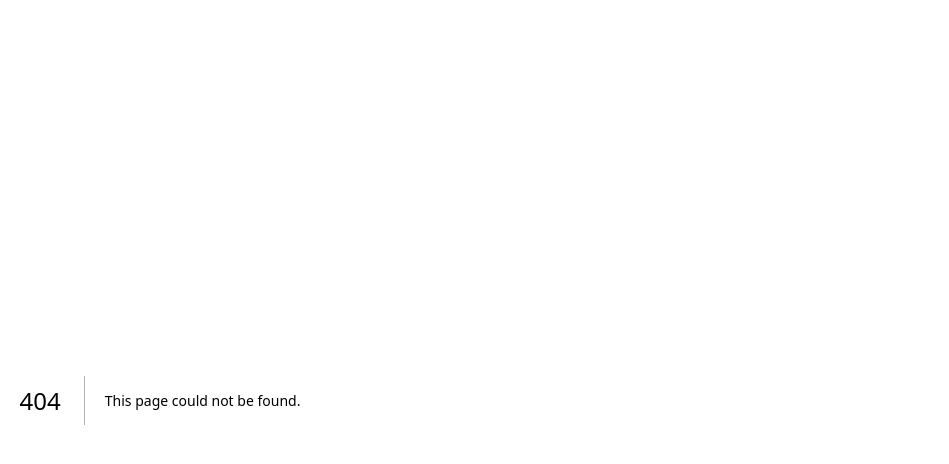
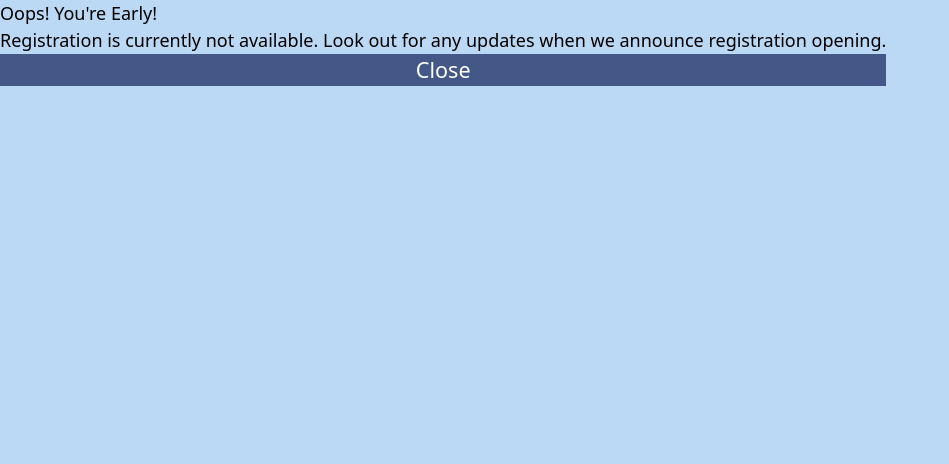
Before and after one commit to victoriaemily/SASE-SCRC, a Next.js app: page /components/WarningModal in a window 1280 px wide. Before the commit this address had no page. Shown: the top 464 px of the page, without its empty margins (0-949 px from the left). Built offline with nearby package versions, Linux system fonts and the light colour scheme.

Commit message:
Added warning popup when trying to register

```diff
--- /dev/null
+++ b/src/pages/components/CloseButton.jsx
@@ -0,0 +1,14 @@
+import React from "react";
+
+export default function CloseButton({ handleClose, closeParam }) {
+  return (
+    <button
+      className="close-button"
+      onClick={() => {
+        handleClose(closeParam);
+      }}
+    >
+      Close
+    </button>
+  );
+}
--- a/src/pages/components/CloseEventButton.jsx
+++ /dev/null
@@ -1,16 +0,0 @@
-import React from "react";
-
-export default function CloseEventButton({ handleFlipDivider, eventId }) {
-  return (
-    <div className="close-event-container">
-      <button
-        className="close-event-button"
-        onClick={() => {
-          handleFlipDivider(eventId);
-        }}
-      >
-        Close
-      </button>
-    </div>
-  );
-}
--- /dev/null
+++ b/src/pages/components/WarningModal.jsx
@@ -0,0 +1,20 @@
+import React from "react";
+import CloseButton from "./CloseButton";
+
+export default function WarningModal({ isModalOpen, setIsModalOpen }) {
+  return (
+    <div
+      id="warning-modal"
+      className={`modal-overlay${isModalOpen ? "" : " hide-modal"}`}
+    >
+      <div className="modal">
+        <h2>Oops! You're Early!</h2>
+        <p>
+          Registration is currently not available. Look out for any updates when
+          we announce registration opening.
+        </p>
+        <CloseButton handleClose={setIsModalOpen} closeParam={false} />
+      </div>
+    </div>
+  );
+}
--- a/src/styles/app.css
+++ b/src/styles/app.css
@@ -8,6 +8,7 @@
 @import "./banner-animation.css";
 @import "./about.css";
 @import "./event-page.css";
+@import "./modal.css";
 
 :root {
   --header-size: 5dvh;
@@ -87,6 +88,10 @@ body {
   border: none;
 }
 
+.no-overflow {
+  overflow: hidden;
+}
+
 .paragraph-hyperlink {
   font-weight: 500;
   text-decoration: underline;
@@ -94,6 +99,22 @@ body {
 
 .paragraph-hyperlink:hover {
   color: var(--blue4);
+}
+
+.close-button {
+  background: var(--blue3);
+  flex: 1;
+  color: white;
+  display: flex;
+  align-items: center;
+  justify-content: center;
+  width: 100%;
+  height: 100%;
+  font-size: 1.2em;
+}
+
+.close-button:hover {
+  background: var(--blue4);
 }
 
 @keyframes fade-in {
@@ -119,6 +140,9 @@ body {
 }
 @media (min-width: 961px) {
   /* tablet, landscape iPad, lo-res laptops ands desktops */
+  .scroll-container {
+    margin: 0 15dvw;
+  }
   body {
     font-size: 1.35em;
   }
--- /dev/null
+++ b/src/styles/modal.css
@@ -0,0 +1,73 @@
+.modal {
+  position: absolute;
+  left: 50dvw;
+  top: 50dvh;
+  width: 300px;
+  height: 200px;
+  margin-left: -150px;
+  margin-top: -100px;
+  background-color: white;
+  border: 1px solid #ccc;
+  padding: 1em;
+  box-shadow: 0 4px 8px rgba(0, 0, 0, 0.1);
+  display: flex;
+  flex-direction: column;
+  border-radius: 10px;
+}
+
+.modal-overlay {
+  position: fixed;
+  top: 0;
+  left: 0;
+  width: 100%;
+  height: 100%;
+  background: rgba(0, 0, 0, 0.5);
+  z-index: 1;
+}
+
+.hide-modal {
+  display: none;
+}
+
+.modal h2 {
+  flex: 1;
+  font-size: 1.5em;
+  text-decoration: underline;
+  font-weight: 500;
+}
+
+.modal p {
+  flex: 4;
+  font-size: 1em;
+}
+
+@media (min-width: 481px) {
+  /* portrait e-readers (Nook/Kindle), smaller tablets @ 600 or @ 640 wide. */
+}
+@media (min-width: 641px) {
+  /* portrait tablets, portrait iPad, landscape e-readers, landscape 800x480 or 854x480 phones */
+}
+@media (min-width: 961px) {
+  /* tablet, landscape iPad, lo-res laptops ands desktops */
+}
+@media (min-width: 1025px) {
+  /* big landscape tablets, laptops, and desktops */
+  .modal {
+    width: 400px;
+    height: 300px;
+    margin-left: -200px;
+    margin-top: -150px;
+  }
+}
+@media (min-width: 1281px) {
+  /* hi-res laptops and desktops */
+}
+@media (min-width: 1921px) {
+  /* hi-res desktops */
+  .modal {
+    width: 600px;
+    height: 400px;
+    margin-left: -300px;
+    margin-top: -200px;
+  }
+}
```
Also changed, not shown: src/styles/event-page.css (+2 -19 lines).
